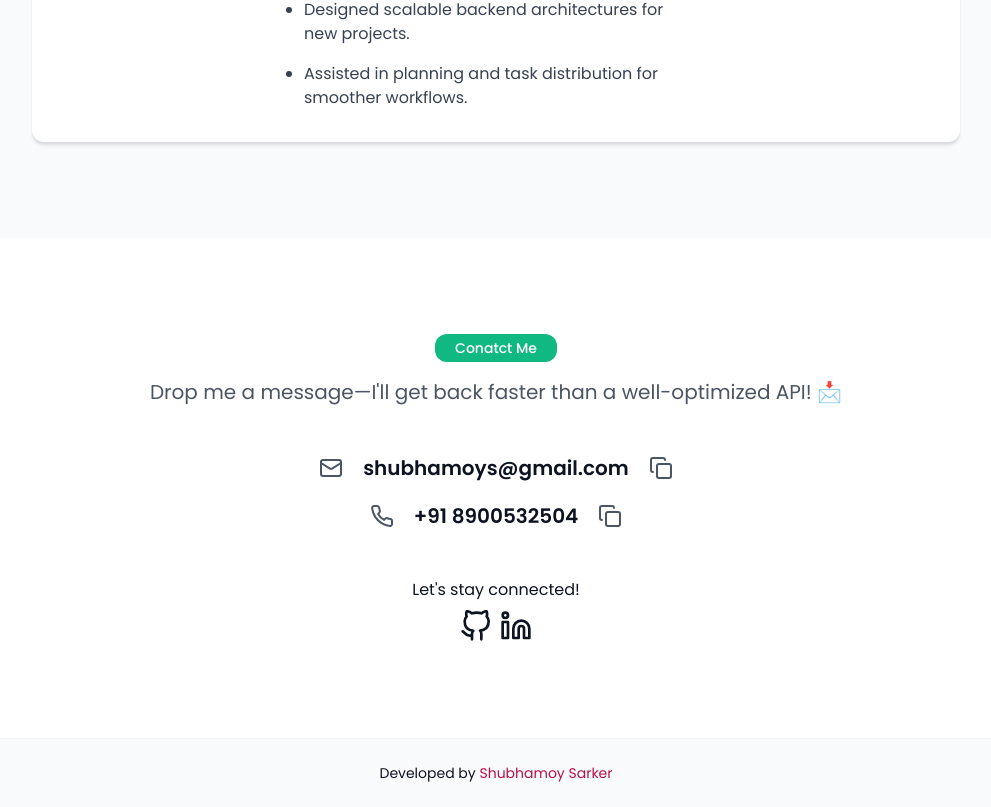
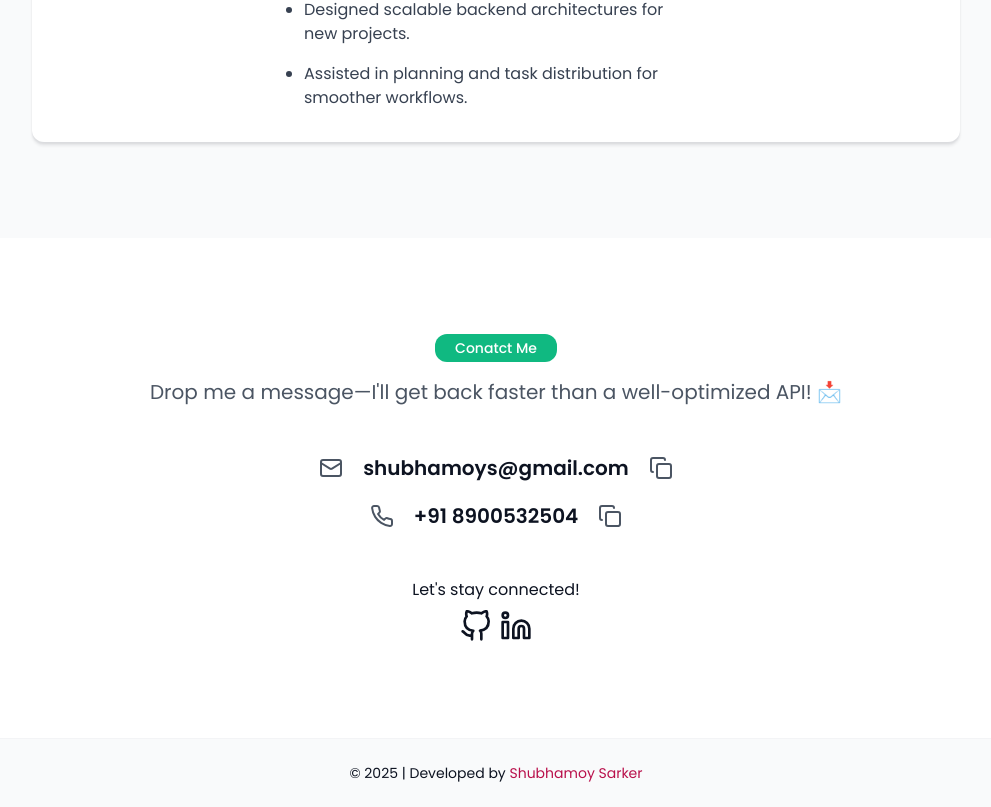
Before and after one commit to shubhamoys/my-portfolio, a Next.js app: page / in a window 1280 px wide. Shown: the part 2883-3690 px from the top of the page, without its empty margins (144-1135 px from the left). Built offline with nearby package versions, Linux system fonts and the light colour scheme; a web font is replaced by a local one.

Commit message:
~ Enhancement: Readme and License added

```diff
--- a/src/components/layouts/footer/footer.tsx
+++ b/src/components/layouts/footer/footer.tsx
@@ -4,7 +4,7 @@ export default function Footer() {
   return (
     <footer className={styles.footer}>
       <p className="body3-normal">
-        <span>Developed by </span>
+        <span>© {new Date().getFullYear()} | Developed by </span>
 
         <span className={styles.tertiary}>Shubhamoy Sarker</span>
       </p>
```
Also changed, not shown: 2 other files (tests, documents, lock files or other folders).
